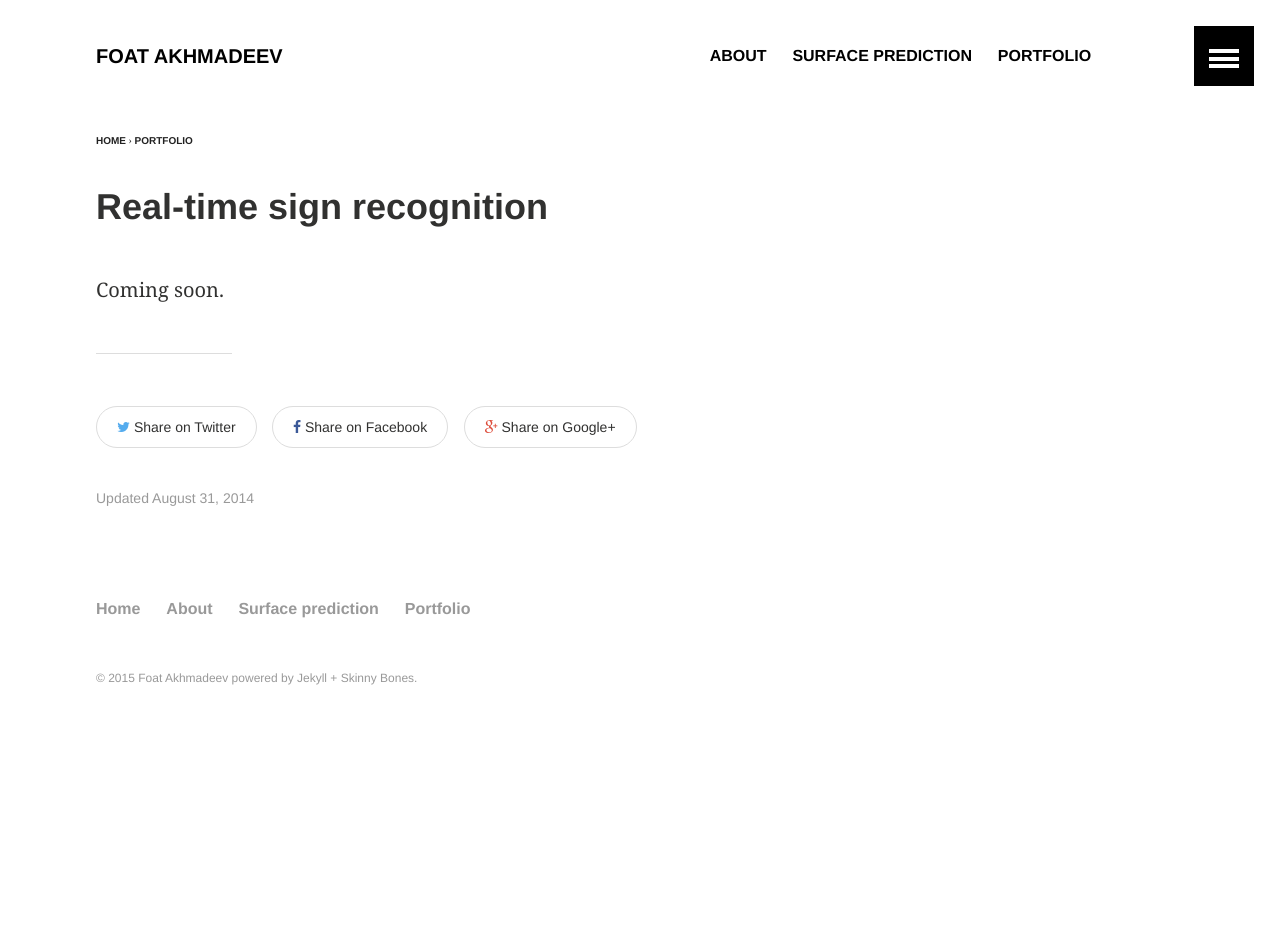
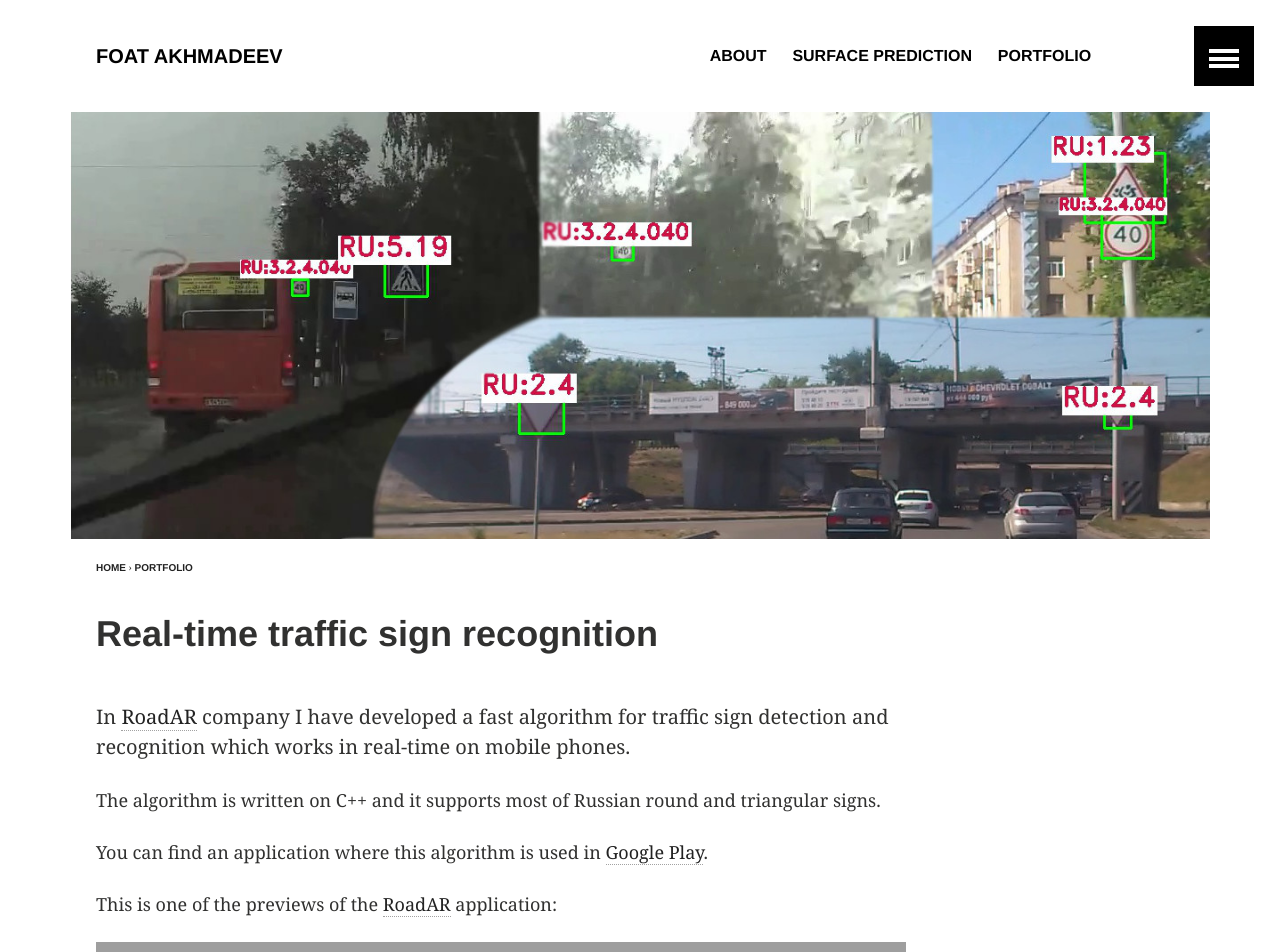
Before and after one commit to Foat/foat.github.io, a Jekyll site: the page built from _posts/portfolio/2014-09-01-sign-recognition.md, in a window 1280 px wide and 1400 px high. Shown: the top 952 px of the window. Built offline with Jekyll 4.4.1, drawn with Linux system fonts in a browser that asks for light colours; grey boxes are pictures that could not be loaded.

Commit message:
sign recognition portfolio

```diff
--- a/_posts/portfolio/2014-09-01-sign-recognition.md
+++ b/_posts/portfolio/2014-09-01-sign-recognition.md
@@ -1,16 +1,27 @@
 ---
 layout: portfolio
-title: "Real-time sign recognition"
+title: "Real-time traffic sign recognition"
 modified:
 categories: portfolio
-excerpt: "for mobile phone - RoadAR project. (Coming soon)"
+excerpt: "for mobile phones - RoadAR project."
 tags: []
 image:
-  feature:
-  teaser:
+  feature: sign_feature.jpg
+  teaser: sign_teaser.jpg
   thumb:
 ads: false
 date: 2014-09-01T00:00:0+03:00
 ---
 
-Coming soon.
+In [RoadAR] company I have developed a fast algorithm for traffic sign detection and recognition
+which works in real-time on mobile phones.
+
+The algorithm is written on C++ and it supports most of Russian round and triangular signs.
+
+You can find an application where this algorithm is used in [Google Play].
+
+This is one of the previews of the [RoadAR] application:
+<iframe width="560" height="315" src="//youtube.com/embed/hV9sEt7Z_n4" frameborder="0"> </iframe>
+
+[RoadAR]: http://www.roadar.ru
+[Google Play]: https://play.google.com/store/apps/details?id=ru.roadar.android
```
Also changed, not shown: images/sign_feature.jpg (added), images/sign_teaser.jpg (added).
